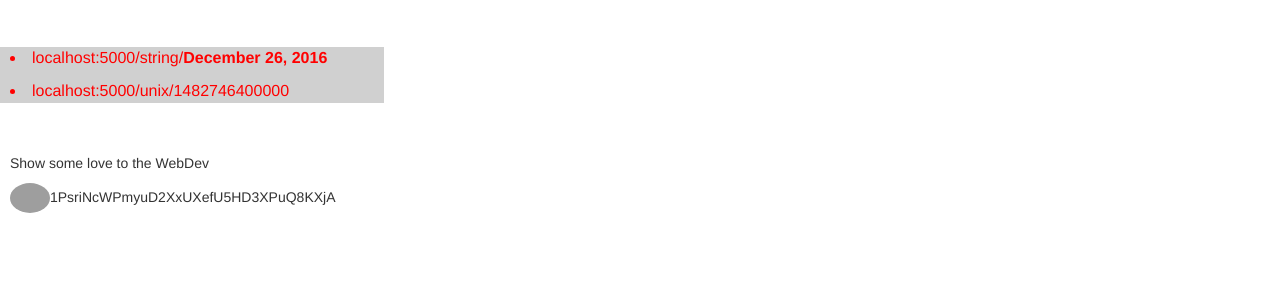
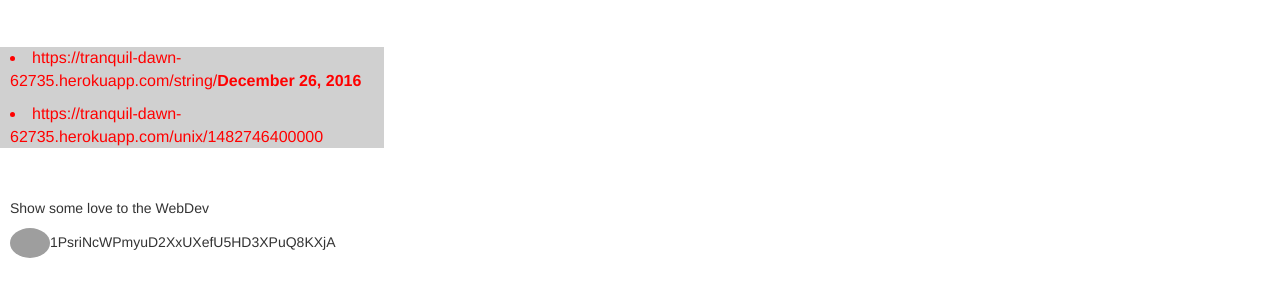
Before and after one commit to callmekurisu/timestamp, a website: page timestamp.html in a window 1280 px wide. Shown: the part 186-482 px from the top of the page. Drawn offline with nearby package versions, Linux system fonts and the light colour scheme; grey boxes are pictures that could not be loaded.

Commit message:
fixed html usage instructions

```diff
--- a/timestamp.html
+++ b/timestamp.html
@@ -51,8 +51,8 @@
     <h2 class='format' class="usage">EXAMPLE USAGE:</h2>
     <br></br>
     <div container class="ibackground">
-    <li class='instructions'>localhost:5000/string/<b>December 26, 2016</b></p>
-    <li class='instructions'>localhost:5000/unix/1482746400000<b></b></p>
+    <li class='instructions'>https://tranquil-dawn-62735.herokuapp.com/string/<b>December 26, 2016</b></p>
+    <li class='instructions'>https://tranquil-dawn-62735.herokuapp.com/unix/1482746400000<b></b></p>
     <dive container>
 </body>
 </div>
```
